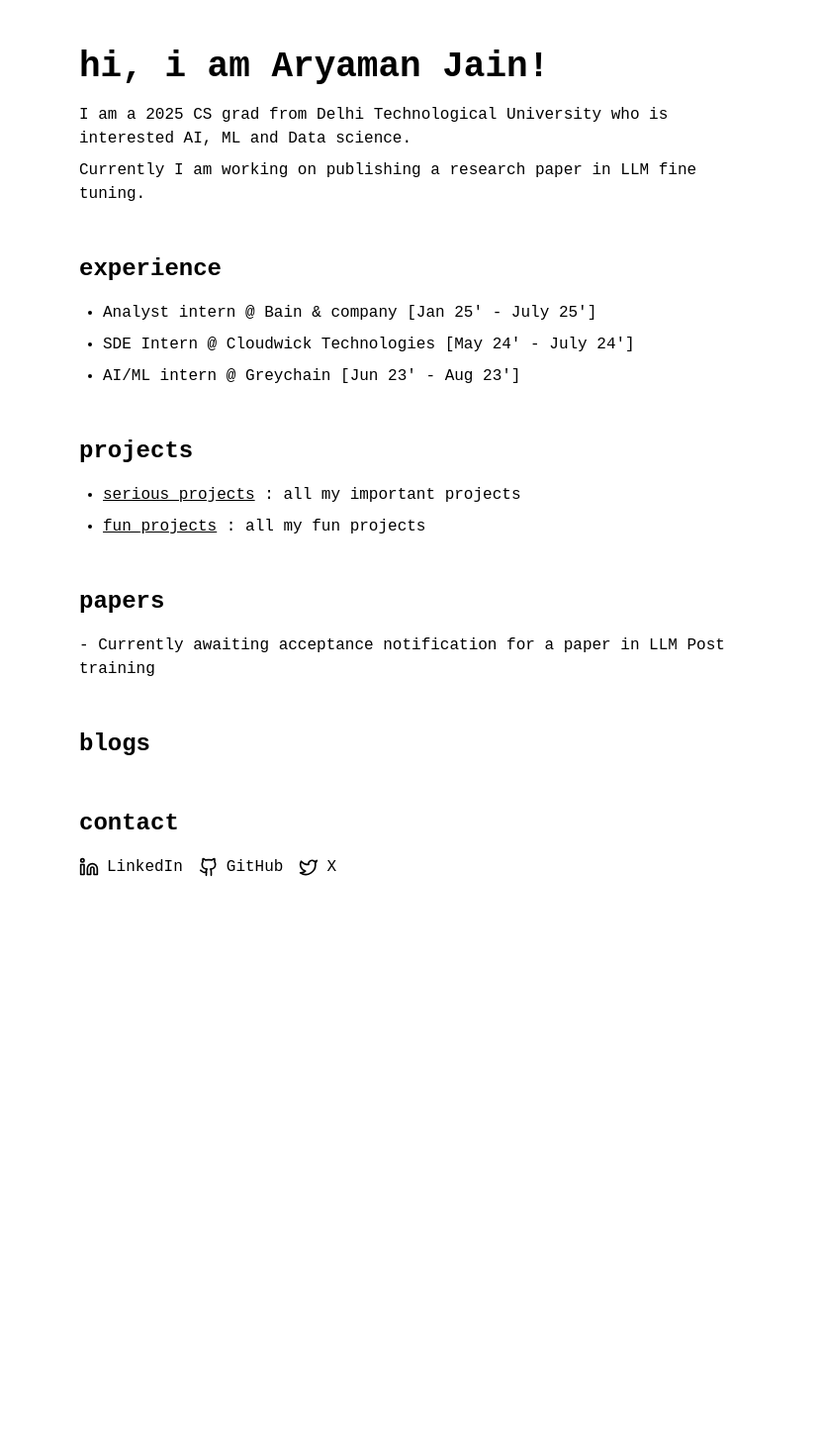
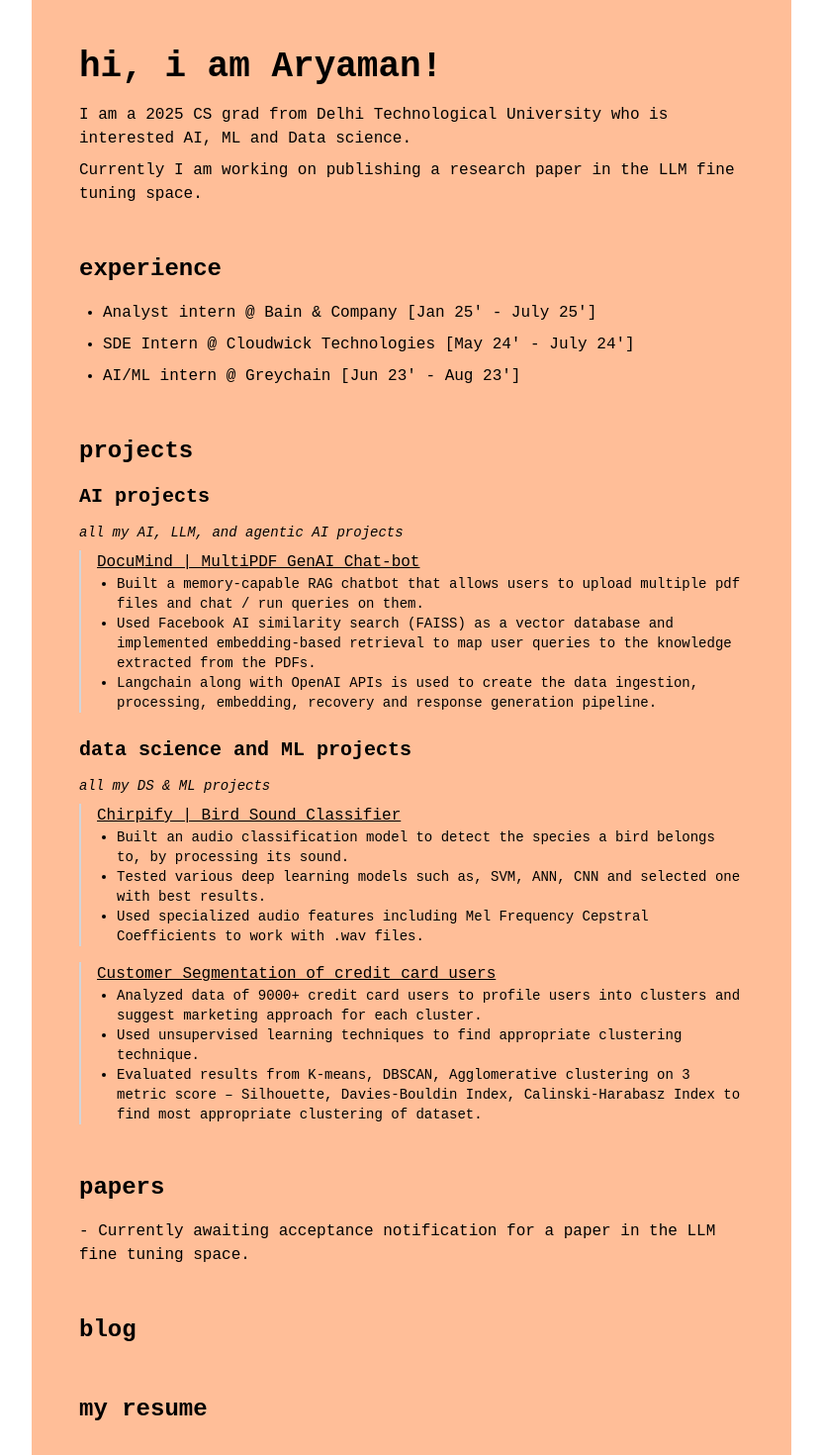
Before and after one commit to aryamanjain09/aryaman-portfolio, a React (Vite) app: page / in a window 1280 px wide. Shown: the top 1470 px of the page at 99% size, without its empty margins (224-1055 px from the left). Before the commit the page ends 984 px from the top, so only its background shows below. Built offline with nearby package versions, Linux system fonts and the light colour scheme.

Commit message:
Refactor website content
- Updated header, experience, projects, papers, blogs, and contact sections.
- Changed background color.

```diff
--- a/src/components/Blogs.tsx
+++ b/src/components/Blogs.tsx
@@ -6,7 +6,7 @@ const Blogs = () => {
     <section className="mb-12">
       <h2 className="text-2xl font-bold mb-4">
         <a href="https://medium.com/@aryamanjain09" target="_blank" rel="noopener noreferrer" className="hover:underline">
-          blogs
+          blog
         </a>
       </h2>
     </section>
--- a/src/components/Experience.tsx
+++ b/src/components/Experience.tsx
@@ -6,7 +6,7 @@ const Experience = () => {
     <section className="mb-12">
       <h2 className="text-2xl font-bold mb-4">experience</h2>
       <ul className="list-disc pl-6">
-        <li className="mb-2">Analyst intern @ Bain & company [Jan 25&apos; - July 25&apos;]</li>
+        <li className="mb-2">Analyst intern @ Bain & Company [Jan 25&apos; - July 25&apos;]</li>
         <li className="mb-2">SDE Intern @ Cloudwick Technologies [May 24&apos; - July 24&apos;]</li>
         <li className="mb-2">AI/ML intern @ Greychain [Jun 23&apos; - Aug 23&apos;]</li>
       </ul>
--- a/src/components/Header.tsx
+++ b/src/components/Header.tsx
@@ -5,10 +5,10 @@ const Header = () => {
   return (
     <header className="mb-12">
       <h1 className="text-3xl md:text-4xl font-bold mb-4">
-        hi, i am Aryaman Jain!
+        hi, i am Aryaman!
       </h1>
       <p className="mb-2">I am a 2025 CS grad from Delhi Technological University who is interested AI, ML and Data science.</p>
-      <p>Currently I am working on publishing a research paper in LLM fine tuning.</p>
+      <p>Currently I am working on publishing a research paper in the LLM fine tuning space.</p>
     </header>
   );
 };
--- a/src/components/Papers.tsx
+++ b/src/components/Papers.tsx
@@ -6,7 +6,7 @@ const Papers = () => {
     <section className="mb-12">
       <h2 className="text-2xl font-bold mb-4">papers</h2>
       <div className="mb-4">
-        <p>- Currently awaiting acceptance notification for a paper in LLM Post training</p>
+        <p>- Currently awaiting acceptance notification for a paper in the LLM fine tuning space.</p>
       </div>
     </section>
   );
--- a/src/components/Projects.tsx
+++ b/src/components/Projects.tsx
@@ -1,25 +1,74 @@
 
 import React from 'react';
-import { Link } from 'react-router-dom';
 
 const Projects = () => {
   return (
     <section className="mb-12">
       <h2 className="text-2xl font-bold mb-4">projects</h2>
-      <ul className="list-disc pl-6">
-        <li className="mb-2">
-          <Link to="/serious-projects" className="underline">
-            serious projects
-          </Link>{" "}
-          : all my important projects
-        </li>
-        <li className="mb-2">
-          <Link to="/fun-projects" className="underline">
-            fun projects
-          </Link>{" "}
-          : all my fun projects
-        </li>
-      </ul>
+
+      <div className="mb-6">
+        <h3 className="text-xl font-semibold mb-3">AI projects</h3>
+        <p className="mb-2 text-sm italic">all my AI, LLM, and agentic AI projects</p>
+
+        <div className="mb-4 pl-4 border-l-2 border-gray-300">
+          <h4 className="font-medium">
+            <a
+              href="https://github.com/aryamanjain09/MultiPDFChatbot1"
+              target="_blank"
+              rel="noopener noreferrer"
+              className="underline"
+            >
+              DocuMind | MultiPDF GenAI Chat-bot
+            </a>
+          </h4>
+          <ul className="list-disc pl-5 text-sm">
+            <li>Built a memory-capable RAG chatbot that allows users to upload multiple pdf files and chat / run queries on them.</li>
+            <li>Used Facebook AI similarity search (FAISS) as a vector database and implemented embedding-based retrieval to map user queries to the knowledge extracted from the PDFs.</li>
+            <li>Langchain along with OpenAI APIs is used to create the data ingestion, processing, embedding, recovery and response generation pipeline.</li>
+          </ul>
+        </div>
+      </div>
+
+      <div className="mb-6">
+        <h3 className="text-xl font-semibold mb-3">data science and ML projects</h3>
+        <p className="mb-2 text-sm italic">all my DS & ML projects</p>
+
+        <div className="mb-4 pl-4 border-l-2 border-gray-300">
+          <h4 className="font-medium">
+            <a
+              href="https://github.com/aryamanjain09/Bird_Sound_Classifier_using_Neural_Networks"
+              target="_blank"
+              rel="noopener noreferrer"
+              className="underline"
+            >
+              Chirpify | Bird Sound Classifier
+            </a>
+          </h4>
+          <ul className="list-disc pl-5 text-sm">
+            <li>Built an audio classification model to detect the species a bird belongs to, by processing its sound.</li>
+            <li>Tested various deep learning models such as, SVM, ANN, CNN and selected one with best results.</li>
+            <li>Used specialized audio features including Mel Frequency Cepstral Coefficients to work with .wav files.</li>
+          </ul>
+        </div>
+
+        <div className="pl-4 border-l-2 border-gray-300">
+          <h4 className="font-medium">
+            <a
+              href="https://github.com/aryamanjain09/customer-segmentation-model-for-credit-card-holders/blob/main/Credit%20Card%20Customer%20Segmentation/customer%20segmentation%20using%20clustering.ipynb"
+              target="_blank"
+              rel="noopener noreferrer"
+              className="underline"
+            >
+              Customer Segmentation of credit card users
+            </a>
+          </h4>
+          <ul className="list-disc pl-5 text-sm">
+            <li>Analyzed data of 9000+ credit card users to profile users into clusters and suggest marketing approach for each cluster.</li>
+            <li>Used unsupervised learning techniques to find appropriate clustering technique.</li>
+            <li>Evaluated results from K-means, DBSCAN, Agglomerative clustering on 3 metric score – Silhouette, Davies-Bouldin Index, Calinski-Harabasz Index to find most appropriate clustering of dataset.</li>
+          </ul>
+        </div>
+      </div>
     </section>
   );
 };
--- /dev/null
+++ b/src/components/Resume.tsx
@@ -0,0 +1,21 @@
+
+import React from 'react';
+
+const Resume = () => {
+  return (
+    <section className="mb-12">
+      <h2 className="text-2xl font-bold mb-4">
+        <a
+          href="https://drive.google.com/file/d/1Jb7Vn4CMppKL6LSDkGKE0aJogCV63Y3z/view?usp=drive_link"
+          target="_blank"
+          rel="noopener noreferrer"
+          className="hover:underline"
+        >
+          my resume
+        </a>
+      </h2>
+    </section>
+  );
+};
+
+export default Resume;
--- a/src/pages/Index.tsx
+++ b/src/pages/Index.tsx
@@ -5,16 +5,18 @@ import Experience from '@/components/Experience';
 import Projects from '@/components/Projects';
 import Papers from '@/components/Papers';
 import Blogs from '@/components/Blogs';
+import Resume from '@/components/Resume';
 import Contact from '@/components/Contact';
 
 const Index = () => {
   return (
-    <div className="min-h-screen font-mono text-black bg-white p-4 md:p-8 lg:p-12 max-w-3xl mx-auto">
+    <div className="min-h-screen font-mono text-black bg-[#FFBE98] p-4 md:p-8 lg:p-12 max-w-3xl mx-auto">
       <Header />
       <Experience />
       <Projects />
       <Papers />
       <Blogs />
+      <Resume />
       <Contact />
     </div>
   );
```
